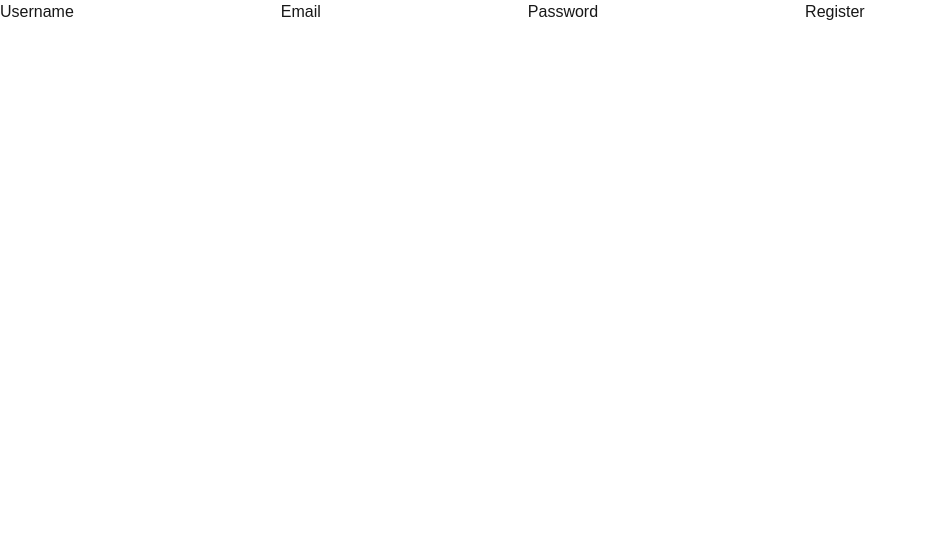
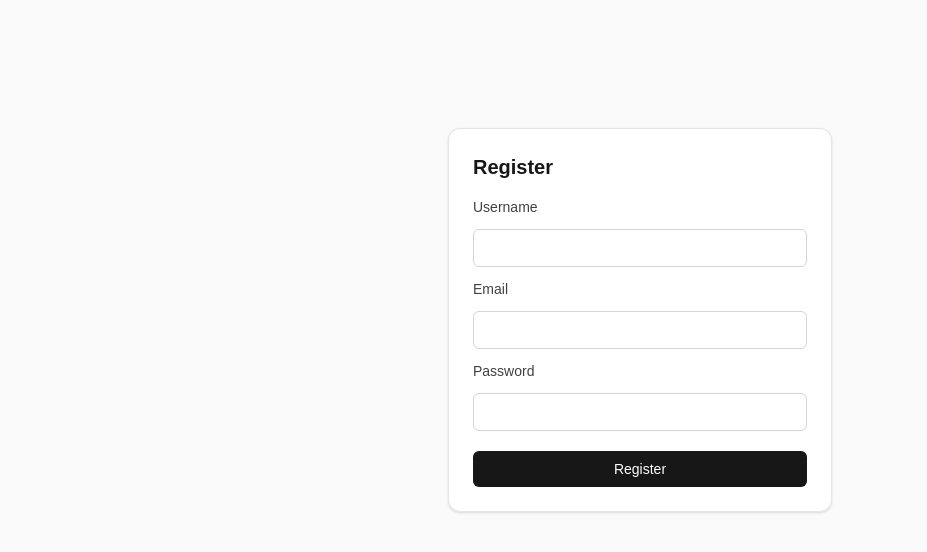
Before and after one commit to abhijanb/socialFast, a Next.js app in the folder frontend/: page /auth/register in a window 1280 px wide. Shown: the top 552 px of the page, without its empty margins (0-927 px from the left). Built offline with nearby package versions, Linux system fonts and the light colour scheme; no server answers.

Commit message:
feat: implement login and registration features with API integration and form validation

```diff
--- /dev/null
+++ b/frontend/src/app/(public)/auth/login/_feature/api.ts
@@ -0,0 +1,19 @@
+import { baseApi } from "@/app/baseApi"
+import { loginType } from "./schema"
+
+// api
+const loginApi = baseApi.injectEndpoints({
+    // Fast Refresh re-evaluates this module on edit while the shared baseApi
+    // singleton persists, so re-injection must be allowed in dev.
+    overrideExisting: true,
+    endpoints(build) {
+        return {
+            login: build.mutation<any, loginType>({
+                query: (body: loginType) => ({
+                    url: "/auth/login", body: body, method: "POST"
+                })
+            })
+        }
+    },
+})
+export const { useLoginMutation } = loginApi
--- /dev/null
+++ b/frontend/src/app/(public)/auth/login/_feature/schema.ts
@@ -0,0 +1,7 @@
+import z from "zod"
+
+export const loginSchema = z.object({
+    password: z.string().min(8),
+    email: z.email()
+})
+export type loginType = z.infer<typeof loginSchema>
--- /dev/null
+++ b/frontend/src/app/(public)/auth/login/_feature/useLogin.ts
@@ -0,0 +1,33 @@
+import { useForm } from "react-hook-form";
+import { loginSchema, loginType } from "./schema";
+import { zodResolver } from "@hookform/resolvers/zod";
+import { useLoginMutation } from "./api";
+import { useState } from "react";
+
+function getServerMessage(e: any): string {
+    const d = e?.data?.detail;
+    if (typeof d === "string") return d;
+    if (Array.isArray(d)) return d.map((x: any) => x.msg ?? JSON.stringify(x)).join(", ");
+    if (typeof e?.error === "string") return e.error;
+    return "Login failed. Please try again.";
+}
+
+export function useLogin() {
+    const { handleSubmit, formState: { errors }, register } = useForm<loginType>({ resolver: zodResolver(loginSchema) });
+    const [loginUser, { isLoading }] = useLoginMutation()
+    const [serverError, setServerError] = useState<string | null>(null);
+    const onSubmit = async (body: loginType) => {
+        setServerError(null);
+        try {
+           const response = await loginUser(body).unwrap()
+           console.log(response)
+        }
+        catch (e: any) {
+            setServerError(getServerMessage(e));
+        }
+    };
+    return {
+        submit: handleSubmit(onSubmit),
+        errors, register, serverError, isLoading
+    }
+}
--- a/frontend/src/app/(public)/auth/login/page.tsx
+++ b/frontend/src/app/(public)/auth/login/page.tsx
@@ -1,57 +1,28 @@
 "use client";
 
-import { baseApi } from "@/app/baseApi";
-import { zodResolver } from "@hookform/resolvers/zod";
-import { useForm } from "react-hook-form"
-import z from "zod";
+import { useLogin } from "./_feature/useLogin";
 
-const loginSchema = z.object({
-    password: z.string().min(8),
-    email: z.email()
-})
-type loginType = z.infer<typeof loginSchema>
-
-// api
-const loginApi = baseApi.injectEndpoints({
-    endpoints(build) {
-        return {
-            login: build.mutation<any, loginType>({
-                query: (body: loginType) => ({
-                    url: "/auth/login", body: body, method: "POST"
-                })
-            })
-        }
-    },
-})
-const { useLoginMutation } = loginApi
 
 const Page = () => {
-    const { handleSubmit, formState: { errors }, register } = useForm<loginType>({ resolver: zodResolver(loginSchema) });
-    const [loginUser] = useLoginMutation()
-    const onSubmit = async (body: loginType) => {
-        // TODO: wire to POST /auth/login
-        try {
-            await loginUser(body).unwrap()
-        }
-        catch (e) {
-            console.log(e)
-        }
-    };
+    const { submit, errors, register, serverError, isLoading } = useLogin();
+    return (
+        <div className="flex min-h-[80vh] items-center justify-center bg-neutral-50 px-4">
+            <div className="w-full max-w-sm rounded-xl border border-neutral-200 bg-white p-6 shadow-sm">
+                <h1 className="text-xl font-semibold">Login</h1>
+                {serverError && <p role="alert" className="mt-4 rounded-md bg-red-50 px-3 py-2 text-sm text-red-700">{serverError}</p>}
+                <form onSubmit={submit} className="mt-4 flex flex-col gap-3">
 
-    return (
-        <div>
-            <form onSubmit={handleSubmit(onSubmit)}>
+                    <label htmlFor="email" className="text-sm font-medium text-neutral-700">Email</label>
+                    <input id="email" type="email" autoComplete="email" className="rounded-md border border-neutral-300 bg-white px-3 py-2 text-sm outline-none focus:border-neutral-900" {...register("email")} />
+                    {errors.email && <p className="text-sm text-red-600">{errors.email.message}</p>}
 
-                <label htmlFor="email">Email</label>
-                <input id="email" type="email" autoComplete="email" {...register("email")} />
-                {errors.email && <p>{errors.email.message}</p>}
+                    <label htmlFor="password" className="text-sm font-medium text-neutral-700">Password</label>
+                    <input id="password" type="password" autoComplete="current-password" className="rounded-md border border-neutral-300 bg-white px-3 py-2 text-sm outline-none focus:border-neutral-900" {...register("password")} />
+                    {errors.password && <p className="text-sm text-red-600">{errors.password.message}</p>}
 
-                <label htmlFor="password">Password</label>
-                <input id="password" type="password" autoComplete="new-password" {...register("password")} />
-                {errors.password && <p>{errors.password.message}</p>}
-
-                <button type="submit">login</button>
-            </form>
+                    <button type="submit" disabled={isLoading} className="mt-2 rounded-md bg-neutral-900 py-2 text-sm font-medium text-white hover:bg-neutral-700 disabled:opacity-50">login</button>
+                </form>
+            </div>
         </div>
     )
 }
--- /dev/null
+++ b/frontend/src/app/(public)/auth/register/_feature/api.ts
@@ -0,0 +1,19 @@
+import { baseApi } from "@/app/baseApi"
+import { registerType } from "./schema"
+
+// api
+const registerApi = baseApi.injectEndpoints({
+    // Fast Refresh re-evaluates this module on edit while the shared baseApi
+    // singleton persists, so re-injection must be allowed in dev.
+    overrideExisting: true,
+    endpoints(build) {
+        return {
+            register: build.mutation<any, registerType>({
+                query: (body: registerType) => ({
+                    url: "/auth/register", body: body, method: "POST"
+                })
+            })
+        }
+    },
+})
+export const { useRegisterMutation } = registerApi
--- /dev/null
+++ b/frontend/src/app/(public)/auth/register/_feature/schema.ts
@@ -0,0 +1,8 @@
+import z from "zod"
+
+export const registerSchema = z.object({
+    username: z.string().min(4),
+    password: z.string().min(8),
+    email: z.email()
+})
+export type registerType = z.infer<typeof registerSchema>
--- /dev/null
+++ b/frontend/src/app/(public)/auth/register/_feature/useRegister.ts
@@ -0,0 +1,32 @@
+import { useForm } from "react-hook-form";
+import { registerSchema, registerType } from "./schema";
+import { zodResolver } from "@hookform/resolvers/zod";
+import { useRegisterMutation } from "./api";
+import { useState } from "react";
+
+function getServerMessage(e: any): string {
+    const d = e?.data?.detail;
+    if (typeof d === "string") return d;
+    if (Array.isArray(d)) return d.map((x: any) => x.msg ?? JSON.stringify(x)).join(", ");
+    if (typeof e?.error === "string") return e.error;
+    return "Registration failed. Please try again.";
+}
+
+export function useRegister() {
+    const { handleSubmit, formState: { errors }, register } = useForm<registerType>({ resolver: zodResolver(registerSchema) });
+    const [registerUser, { isLoading }] = useRegisterMutation()
+    const [serverError, setServerError] = useState<string | null>(null);
+    const onSubmit = async (body: registerType) => {
+        setServerError(null);
+        try {
+            await registerUser(body).unwrap()
+        }
+        catch (e: any) {
+            setServerError(getServerMessage(e));
+        }
+    };
+    return {
+        submit: handleSubmit(onSubmit),
+        errors, register, serverError, isLoading
+    }
+}
--- a/frontend/src/app/(public)/auth/register/page.tsx
+++ b/frontend/src/app/(public)/auth/register/page.tsx
@@ -1,61 +1,31 @@
 "use client";
 
-import { baseApi } from "@/app/baseApi";
-import { zodResolver } from "@hookform/resolvers/zod";
-import { useForm } from "react-hook-form"
-import z from "zod";
+import { useRegister } from "./_feature/useRegister";
 
-const registerSchema = z.object({
-    username: z.string().min(4),
-    password: z.string().min(8),
-    email: z.email()
-})
-type registerType = z.infer<typeof registerSchema>
-
-// api
-const registerApi = baseApi.injectEndpoints({
-    endpoints(build) {
-        return {
-            register: build.mutation<any, registerType>({
-                query: (body: registerType) => ({
-                    url: "/auth/register", body: body, method: "POST"
-                })
-            })
-        }
-    },
-})
-const { useRegisterMutation } = registerApi
 
 const Page = () => {
-    const { handleSubmit, formState: { errors }, register } = useForm<registerType>({ resolver: zodResolver(registerSchema) });
-    const [registerUser] = useRegisterMutation()
-    const onSubmit = async (body: registerType) => {
-        // TODO: wire to POST /auth/register
-        try {
-            await registerUser(body).unwrap()
-        }
-        catch (e) {
-            console.log(e)
-        }
-    };
+    const { submit, errors, register, serverError, isLoading } = useRegister();
+    return (
+        <div className="flex min-h-[80vh] items-center justify-center bg-neutral-50 px-4">
+            <div className="w-full max-w-sm rounded-xl border border-neutral-200 bg-white p-6 shadow-sm">
+                <h1 className="text-xl font-semibold">Register</h1>
+                {serverError && <p role="alert" className="mt-4 rounded-md bg-red-50 px-3 py-2 text-sm text-red-700">{serverError}</p>}
+                <form onSubmit={submit} className="mt-4 flex flex-col gap-3">
+                    <label htmlFor="username" className="text-sm font-medium text-neutral-700">Username</label>
+                    <input id="username" type="text" autoComplete="username" className="rounded-md border border-neutral-300 bg-white px-3 py-2 text-sm outline-none focus:border-neutral-900" {...register("username")} />
+                    {errors.username && <p className="text-sm text-red-600">{errors.username.message}</p>}
 
-    return (
-        <div>
-            <form onSubmit={handleSubmit(onSubmit)}>
-                <label htmlFor="username">Username</label>
-                <input id="username" type="text" autoComplete="username" {...register("username")} />
-                {errors.username && <p>{errors.username.message}</p>}
+                    <label htmlFor="email" className="text-sm font-medium text-neutral-700">Email</label>
+                    <input id="email" type="email" autoComplete="email" className="rounded-md border border-neutral-300 bg-white px-3 py-2 text-sm outline-none focus:border-neutral-900" {...register("email")} />
+                    {errors.email && <p className="text-sm text-red-600">{errors.email.message}</p>}
 
-                <label htmlFor="email">Email</label>
-                <input id="email" type="email" autoComplete="email" {...register("email")} />
-                {errors.email && <p>{errors.email.message}</p>}
+                    <label htmlFor="password" className="text-sm font-medium text-neutral-700">Password</label>
+                    <input id="password" type="password" autoComplete="new-password" className="rounded-md border border-neutral-300 bg-white px-3 py-2 text-sm outline-none focus:border-neutral-900" {...register("password")} />
+                    {errors.password && <p className="text-sm text-red-600">{errors.password.message}</p>}
 
-                <label htmlFor="password">Password</label>
-                <input id="password" type="password" autoComplete="new-password" {...register("password")} />
-                {errors.password && <p>{errors.password.message}</p>}
-
-                <button type="submit">Register</button>
-            </form>
+                    <button type="submit" disabled={isLoading} className="mt-2 rounded-md bg-neutral-900 py-2 text-sm font-medium text-white hover:bg-neutral-700 disabled:opacity-50">Register</button>
+                </form>
+            </div>
         </div>
     )
 }
```
